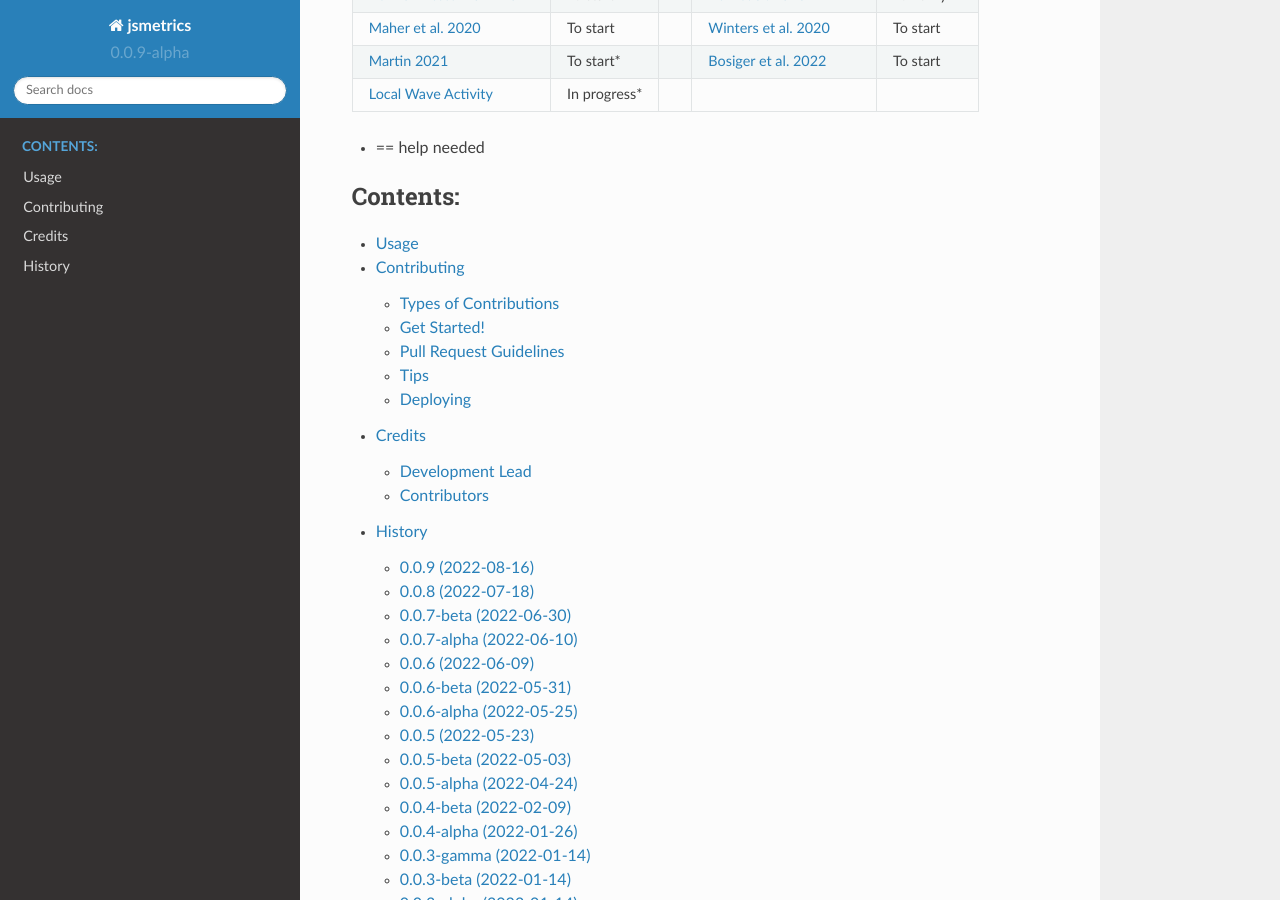
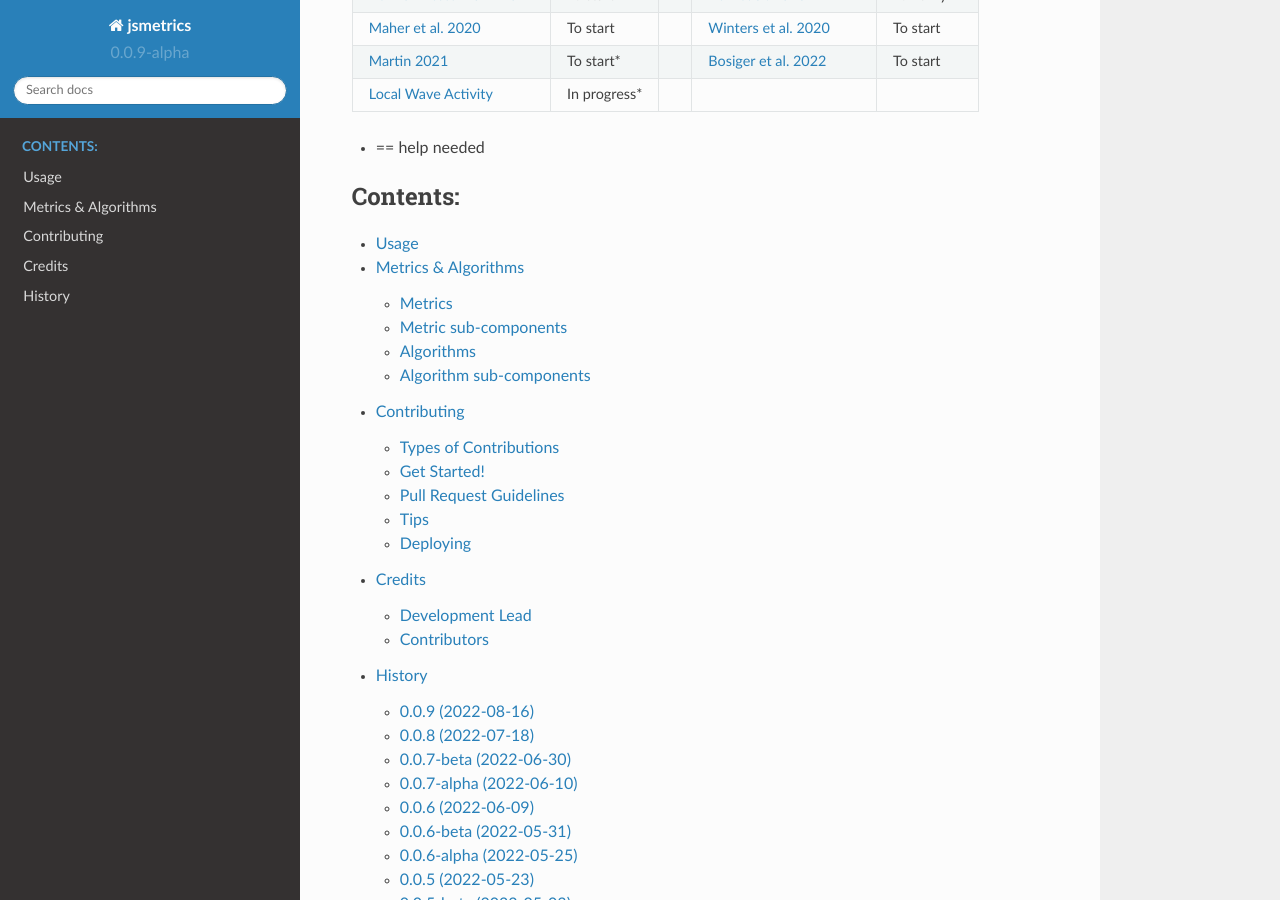
Before and after one commit to Thomasjkeel/jsmetrics, a Sphinx documentation site: the page built from docs/index.rst, in a window 1280 px wide and 900 px high, scrolled down 1418 px. Built offline with Sphinx 7.4.7 and the Read the Docs theme 2.0.0, drawn with Linux system fonts in a browser that asks for light colours; pages that are not in the unit, such as notebooks, are missing from menus.

Commit message:
add metrics and algorithms section

```diff
--- a/docs/index.rst
+++ b/docs/index.rst
@@ -68,13 +68,13 @@ See `all metrics`_ for specifications of each 'Complete' or 'In progress' metric
    =============================================================================== ==============  ==  =============================================================================== ==============
 * == help needed
 
-
 .. toctree::
    :maxdepth: 2
    :caption: Contents:
 
    installation
    usage
+   metrics
    contributing
    authors
    history
--- /dev/null
+++ b/docs/metrics.rst
@@ -0,0 +1,41 @@
+====================
+Metrics & Algorithms
+====================
+
+Metrics
+--------------
+
+.. automodule:: jsmetrics.jetstream_metrics
+   :members:
+   :undoc-members:
+   :imported-members:
+   :noindex:
+
+
+Metric sub-components
+---------------------
+
+.. automodule:: jsmetrics.jetstream_metrics_components
+   :members:
+   :undoc-members:
+   :imported-members:
+   :noindex:
+
+Algorithms
+--------------
+
+.. automodule:: jsmetrics.jetstream_algorithms
+   :members:
+   :undoc-members:
+   :imported-members:
+   :noindex:
+
+
+Algorithm sub-components
+------------------------
+
+.. automodule:: jsmetrics.jetstream_algorithms_components
+   :members:
+   :undoc-members:
+   :imported-members:
+   :noindex:
```
